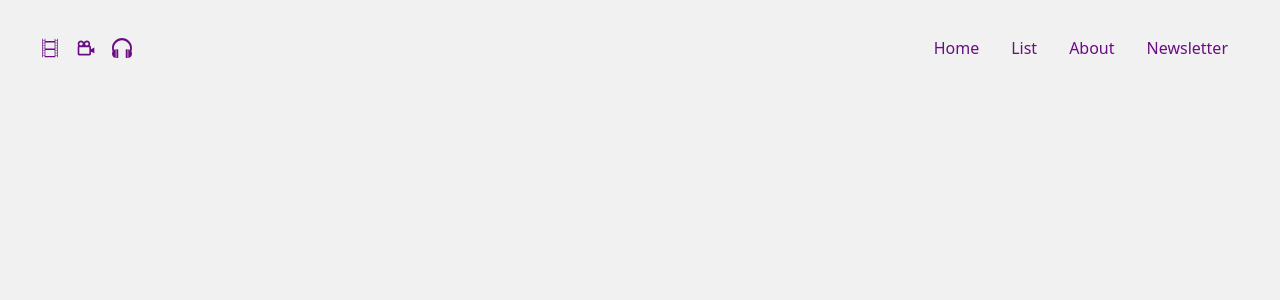
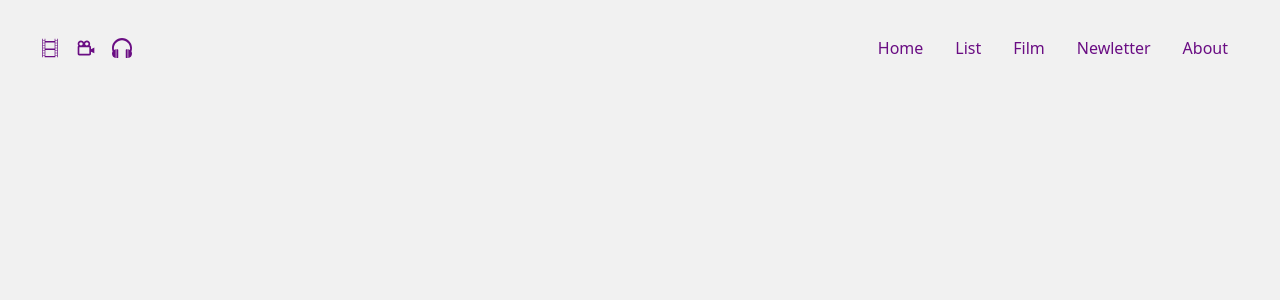
Before and after one commit to sharmaineb/lens, a React (Create React App) app: page / in a window 1280 px wide. Shown: the top 300 px of the page. Built offline with nearby package versions, Linux system fonts and the light colour scheme.

Commit message:
[update]

```diff
--- a/src/Navbar.jsx
+++ b/src/Navbar.jsx
@@ -21,17 +21,22 @@ const Navbar = () => {
         <div className='flex justify-between items-center h-24 max-w-[1240px] mx-auto px-4 p-4 text-[#6a0d83]'>
         <NavLink
 	            className={({ isActive }) => isActive ? 'nav-link-active' : 'nav-link' }
-	            to="/list">List</NavLink>
+	            to="/filmlist">List</NavLink>
+        </div>
+        <div className='flex justify-between items-center h-24 max-w-[1240px] mx-auto px-4 p-4 text-[#6a0d83]'>
+        <NavLink
+	            className={({ isActive }) => isActive ? 'nav-link-active' : 'nav-link' }
+	            to="/film">Film</NavLink>
+        </div>
+        <div className='flex justify-between items-center h-24 max-w-[1240px] mx-auto px-4 p-4 text-[#6a0d83]'>
+        <NavLink
+	            className={({ isActive }) => isActive ? 'nav-link-active' : 'nav-link' }
+	            to="/newsletter">Newletter</NavLink>
         </div>
         <div className='flex justify-between items-center h-24 max-w-[1240px] mx-auto px-4 p-4 text-[#6a0d83]'>
         <NavLink
 	            className={({ isActive }) => isActive ? 'nav-link-active' : 'nav-link' }
 	            to="/about">About</NavLink>
-        </div>
-        <div className='flex justify-between items-center h-24 max-w-[1240px] mx-auto px-4 p-4 text-[#6a0d83]'>
-        <NavLink
-	            className={({ isActive }) => isActive ? 'nav-link-active' : 'nav-link' }
-	            to="/contact">Newsletter</NavLink>
         </div>
         </ul>
       </div>
--- a/src/index.js
+++ b/src/index.js
@@ -15,7 +15,7 @@ root.render(
     <Routes>
       <Route path='/' element={<App />}>
         <Route path="/home" element={<Home />} />
-        <Route path="/list" element={<List />} />
+        <Route path="/filmlist" element={<List />} />
         <Route path="/details/:id" element={<Details />} />
       </Route>
     </Routes>
```
